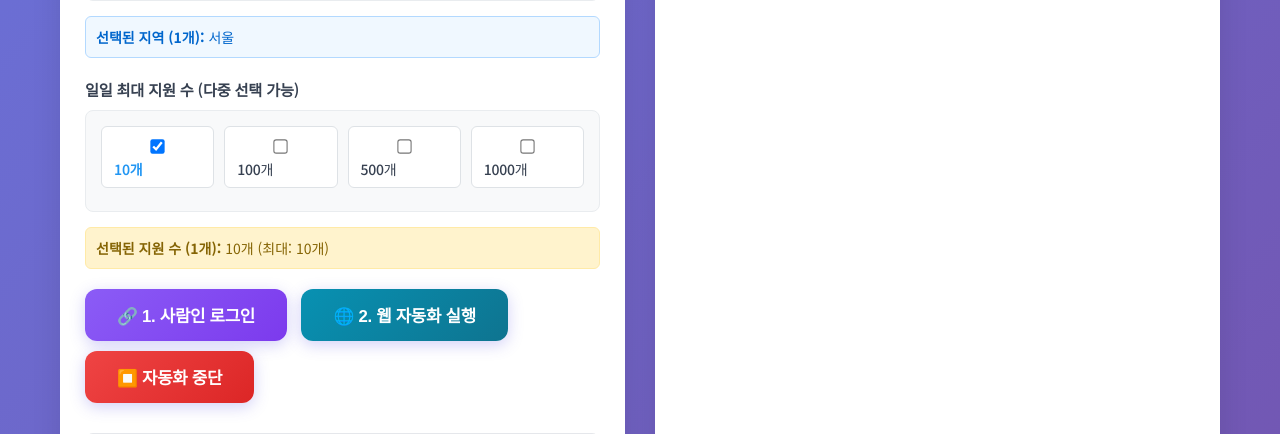
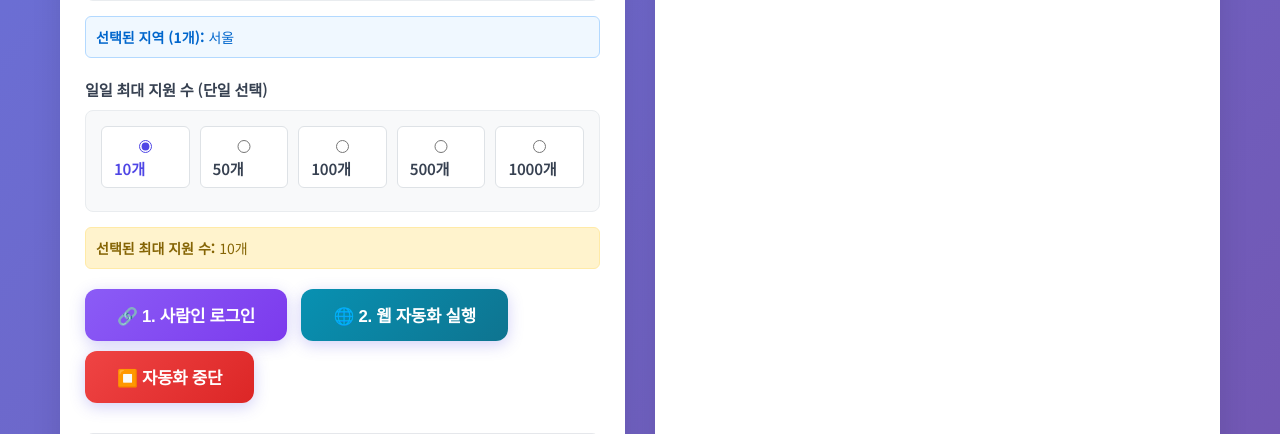
Before and after one commit to YonghoLee79/saramjobhunter, a Flask app: page / in a window 1280 px wide. Shown: the part 1209-1643 px from the top of the page. Run offline with Flask 3, Linux system fonts and the light colour scheme; data that the repository does not hold is empty; some web fonts are replaced.

Commit message:
Enable users to select a single, preferred daily maximum for job applications
Refactors maxApps selection from checkboxes to radio buttons in index.html.

Replit-Commit-Author: Agent
Replit-Commit-Session-Id: 9d3cb851-7eea-4b23-a215-08db12e07403
Replit-Commit-Screenshot-Url: https://storage.googleapis.com/screenshot-production-us-central1/9a11cd69-dd46-4fae-bf76-48cb74d56684/ff4b2666-1825-4eea-af57-d5b9e97b68c8.jpg

```diff
--- a/templates/index.html
+++ b/templates/index.html
@@ -661,7 +661,7 @@
             margin-top: 10px;
         }
 
-        .max-apps-checkboxes {
+        .max-apps-radio {
             display: grid;
             grid-template-columns: repeat(auto-fit, minmax(80px, 1fr));
             gap: 10px;
@@ -670,6 +670,33 @@
             background: #f8f9fa;
             border-radius: 8px;
             border: 1px solid #e9ecef;
+        }
+
+        .radio-item {
+            display: flex;
+            align-items: center;
+            gap: 8px;
+            padding: 8px 12px;
+            border-radius: 6px;
+            cursor: pointer;
+            transition: all 0.2s;
+            background: white;
+            border: 1px solid #dee2e6;
+        }
+
+        .radio-item:hover {
+            background: #e3f2fd;
+            border-color: #4f46e5;
+        }
+
+        .radio-item input[type="radio"] {
+            margin: 0;
+            accent-color: #4f46e5;
+        }
+
+        .radio-item input[type="radio"]:checked + span {
+            color: #4f46e5;
+            font-weight: 600;
         }
 
         .max-apps-display {
@@ -1011,23 +1038,27 @@
                 </div>
 
                 <div class="form-group">
-                    <label for="maxApps">일일 최대 지원 수 (다중 선택 가능)</label>
+                    <label for="maxApps">일일 최대 지원 수 (단일 선택)</label>
                     <div class="max-apps-selection">
-                        <div class="max-apps-checkboxes" id="maxAppsCheckboxes">
-                            <label class="checkbox-item">
-                                <input type="checkbox" name="maxApps" value="10" checked>
+                        <div class="max-apps-radio" id="maxAppsRadio">
+                            <label class="radio-item">
+                                <input type="radio" name="maxApps" value="10" checked>
                                 <span>10개</span>
                             </label>
-                            <label class="checkbox-item">
-                                <input type="checkbox" name="maxApps" value="100">
+                            <label class="radio-item">
+                                <input type="radio" name="maxApps" value="50">
+                                <span>50개</span>
+                            </label>
+                            <label class="radio-item">
+                                <input type="radio" name="maxApps" value="100">
                                 <span>100개</span>
                             </label>
-                            <label class="checkbox-item">
-                                <input type="checkbox" name="maxApps" value="500">
+                            <label class="radio-item">
+                                <input type="radio" name="maxApps" value="500">
                                 <span>500개</span>
                             </label>
-                            <label class="checkbox-item">
-                                <input type="checkbox" name="maxApps" value="1000">
+                            <label class="radio-item">
+                                <input type="radio" name="maxApps" value="1000">
                                 <span>1000개</span>
                             </label>
                         </div>
@@ -1145,13 +1176,12 @@
 
         // 일일 최대 지원 수 표시 업데이트
         function updateMaxAppsDisplay() {
-            const checkboxes = document.querySelectorAll('input[name="maxApps"]:checked');
+            const selectedRadio = document.querySelector('input[name="maxApps"]:checked');
             const display = document.getElementById('maxAppsDisplay');
 
-            if (checkboxes.length > 0) {
-                const maxApps = Array.from(checkboxes).map(cb => parseInt(cb.value));
-                const maxValue = Math.max(...maxApps);
-                display.innerHTML = `<strong>선택된 지원 수 (${checkboxes.length}개):</strong> ${maxApps.join(', ')}개 (최대: ${maxValue}개)`;
+            if (selectedRadio) {
+                const value = parseInt(selectedRadio.value);
+                display.innerHTML = `<strong>선택된 최대 지원 수:</strong> ${value}개`;
                 display.className = 'max-apps-display';
             } else {
                 display.innerHTML = '일일 최대 지원 수를 선택해주세요';
@@ -1184,11 +1214,11 @@
                     });
                 }
 
-                // 일일 최대 지원 수 체크박스 이벤트 리스너
-                const maxAppsCheckboxes = document.querySelectorAll('input[name="maxApps"]');
-                if (maxAppsCheckboxes.length > 0) {
-                    maxAppsCheckboxes.forEach(checkbox => {
-                        checkbox.addEventListener('change', updateMaxAppsDisplay);
+                // 일일 최대 지원 수 라디오 버튼 이벤트 리스너
+                const maxAppsRadios = document.querySelectorAll('input[name="maxApps"]');
+                if (maxAppsRadios.length > 0) {
+                    maxAppsRadios.forEach(radio => {
+                        radio.addEventListener('change', updateMaxAppsDisplay);
                     });
                 }
             } catch (error) {
@@ -1392,7 +1422,7 @@
             const webBtn = document.getElementById('webBtn');
             const keywords = document.getElementById('keywords').value;
             const selectedLocations = Array.from(document.querySelectorAll('input[name="locations"]:checked')).map(cb => cb.value);
-            const selectedMaxApps = Array.from(document.querySelectorAll('input[name="maxApps"]:checked')).map(cb => parseInt(cb.value));
+            const selectedMaxAppsRadio = document.querySelector('input[name="maxApps"]:checked');
 
             if (!keywords.trim()) {
                 showAlert('검색 키워드를 입력해주세요', 'error');
@@ -1404,7 +1434,7 @@
                 return;
             }
 
-            if (selectedMaxApps.length === 0) {
+            if (!selectedMaxAppsRadio) {
                 showAlert('일일 최대 지원 수를 선택해주세요', 'error');
                 return;
             }
@@ -1421,7 +1451,7 @@
                     body: JSON.stringify({
                         keywords: keywords,
                         locations: selectedLocations,
-                        max_applications: Math.max(...selectedMaxApps)
+                        max_applications: parseInt(selectedMaxAppsRadio.value)
                     })
                 });
 
```
